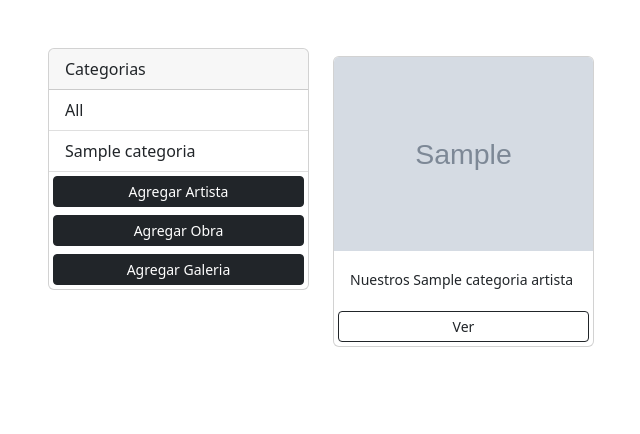
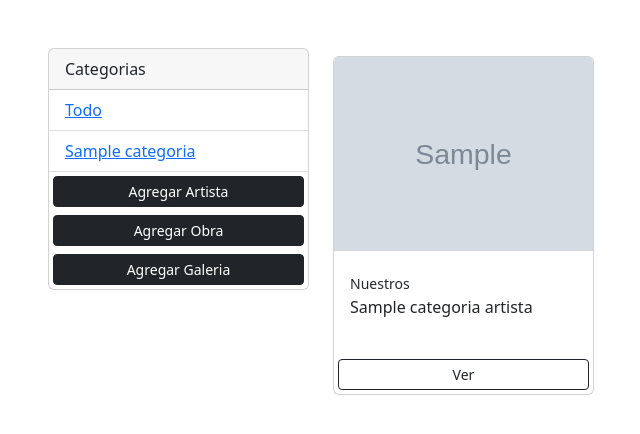
Before and after one commit to AleEnet/Django-project-ArtGallery, a Django app: template fotos/templates/galeria.html in a window 1280 px wide. Shown: the top 434 px of the page, without its empty margins (34-674 px from the left). Run offline with Django 3.2, Linux system fonts and the light colour scheme; the template is opened without the code that fills it: most values are stand-ins (such as "Sample title", 1, 10 or a date in 2020); grey boxes marked "Sample" are stand-in pictures.

Commit message:
tercer commit 1:24:56

```diff
--- a/fotos/templates/galeria.html
+++ b/fotos/templates/galeria.html
@@ -17,11 +17,20 @@
                       Categorias
                     </div>
                     <ul class="list-group list-group-flush">
-                      <li class="list-group-item">All</li>
+                      <li class="list-group-item">
+                        <a href="{% url 'galeria' %}">
+                            Todo
+                        </a>
+                      </li>
 
                       {% for categoria in categorias_proyectos %}
 
-                      <li class="list-group-item">{{categoria.nombre}}</li>
+                      <li class="list-group-item">
+                        <a href="{% url 'galeria' %}?categoria={{categoria.nombre}}">
+                            {{categoria.nombre}}
+                        </a>
+
+                      </li>
 
                       {% endfor %}
 
@@ -47,8 +56,9 @@
                     <div class = "col-md-4">
                         <div class="card my-2">
                             <img class="card-img-top" src= "{{categoria_artista.imagen.url}}">
-                            <div class="card-body">
-                            <small>Nuestros {{categoria_artista.nombre}} </small>
+                            <div class="card-body my-1">
+                            <small>Nuestros</small>
+                            <p>{{categoria_artista.nombre}}</p>
                             </div>
                             <a class= "btn btn-outline-dark btn-sm m-1" href="{% url 'detalle_artista' 5 %}">Ver</a>
                         </div>
```
Also changed, not shown: fotos/views.py (+19 -3 lines), static/imagenes/vincentvangoth.jpg (added).
